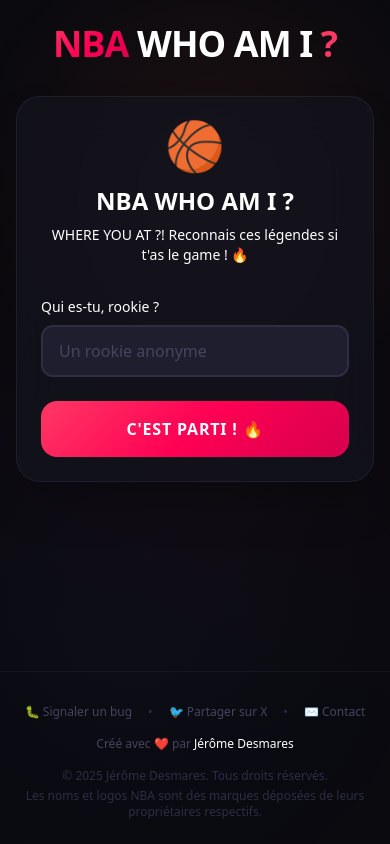
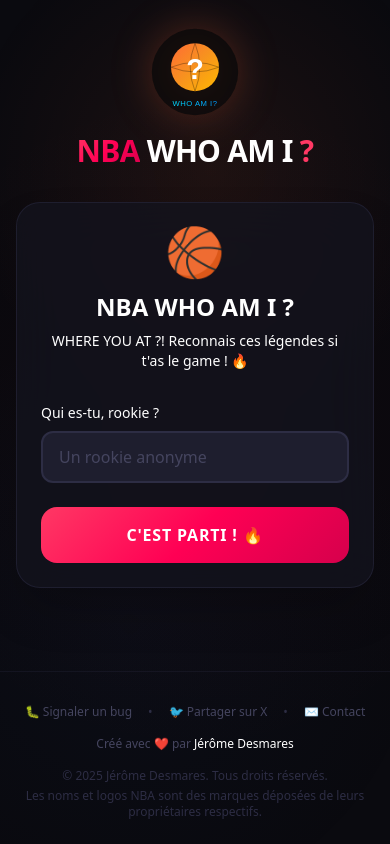
Before and after one commit to JejeDurden2/nba-games, a React (Vite) app in the folder nba-who-am-i/apps/web/: page / in a window 390 px wide. Built offline with nearby package versions, Linux system fonts and the light colour scheme; no server answers.

Commit message:
Add Header component with logo
- Create new Header component displaying logo and title
- Replace inline header in App.tsx with Header component
- Logo displayed with drop-shadow effect
- Maintains clickable functionality to return to menu during gameplay
- Responsive sizing for mobile and desktop

```diff
--- a/nba-who-am-i/apps/web/src/App.tsx
+++ b/nba-who-am-i/apps/web/src/App.tsx
@@ -2,6 +2,7 @@
 import { useGame } from './hooks/useGame';
 import { useIsMobile } from './hooks/useMediaQuery';
 import { BackgroundEffects } from './components/ui/BackgroundEffects';
+import { Header } from './components/ui/Header';
 import { MenuScreen } from './components/screens/MenuScreen';
 import { PlayingScreen } from './components/screens/PlayingScreen';
 import { WonScreen } from './components/screens/WonScreen';
@@ -76,31 +77,10 @@
           )}
         >
           {/* Header */}
-          <header className="text-center mb-8">
-            <h1
-              onClick={
-                gameState === 'menu' || gameState === 'loading'
-                  ? undefined
-                  : resetToMenu
-              }
-              className={cn(
-                'font-black tracking-tight',
-                isMobile ? 'text-4xl' : 'text-5xl',
-                gameState !== 'menu' &&
-                  gameState !== 'loading' &&
-                  'cursor-pointer hover:opacity-80 transition-opacity'
-              )}
-            >
-              <span
-                className="bg-gradient-fire bg-clip-text"
-                style={{ WebkitTextFillColor: 'transparent' }}
-              >
-                NBA
-              </span>
-              <span className="text-white"> WHO AM I</span>
-              <span className="text-ball-400"> ?</span>
-            </h1>
-          </header>
+          <Header
+            onClick={resetToMenu}
+            clickable={gameState !== 'menu' && gameState !== 'loading'}
+          />
 
           {/* Game Screens */}
           {(gameState === 'menu' || gameState === 'loading') && (
--- /dev/null
+++ b/nba-who-am-i/apps/web/src/components/ui/Header.tsx
@@ -0,0 +1,56 @@
+import { cn } from '../../lib/design-system/utils';
+import { useIsMobile } from '../../hooks/useMediaQuery';
+
+export interface HeaderProps {
+  onClick?: () => void;
+  clickable?: boolean;
+}
+
+/**
+ * App header with logo and title
+ * Clickable to return to menu when in game
+ */
+export function Header({ onClick, clickable = false }: HeaderProps) {
+  const isMobile = useIsMobile();
+
+  return (
+    <header className="text-center mb-8">
+      <div
+        onClick={clickable ? onClick : undefined}
+        className={cn(
+          'inline-flex flex-col items-center gap-3',
+          clickable && 'cursor-pointer hover:opacity-80 transition-opacity'
+        )}
+      >
+        {/* Logo */}
+        <div className={cn('relative', isMobile ? 'w-24 h-24' : 'w-32 h-32')}>
+          <img
+            src="/logo.svg"
+            alt="NBA Who Am I Logo"
+            className="w-full h-full drop-shadow-2xl"
+            style={{
+              filter: 'drop-shadow(0 0 20px rgba(255, 107, 53, 0.3))',
+            }}
+          />
+        </div>
+
+        {/* Title */}
+        <h1
+          className={cn(
+            'font-black tracking-tight leading-tight',
+            isMobile ? 'text-3xl' : 'text-4xl'
+          )}
+        >
+          <span
+            className="bg-gradient-fire bg-clip-text"
+            style={{ WebkitTextFillColor: 'transparent' }}
+          >
+            NBA
+          </span>
+          <span className="text-white"> WHO AM I</span>
+          <span className="text-ball-400"> ?</span>
+        </h1>
+      </div>
+    </header>
+  );
+}
```
